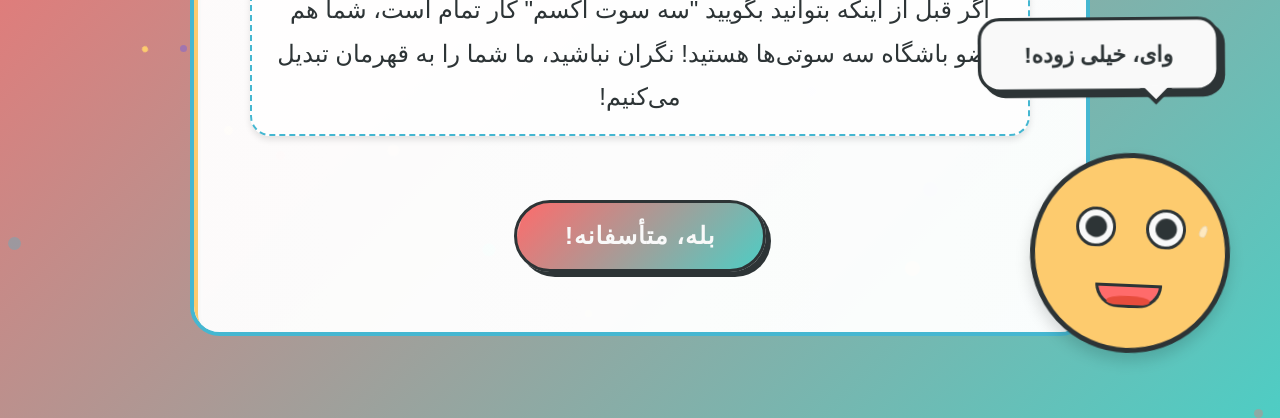
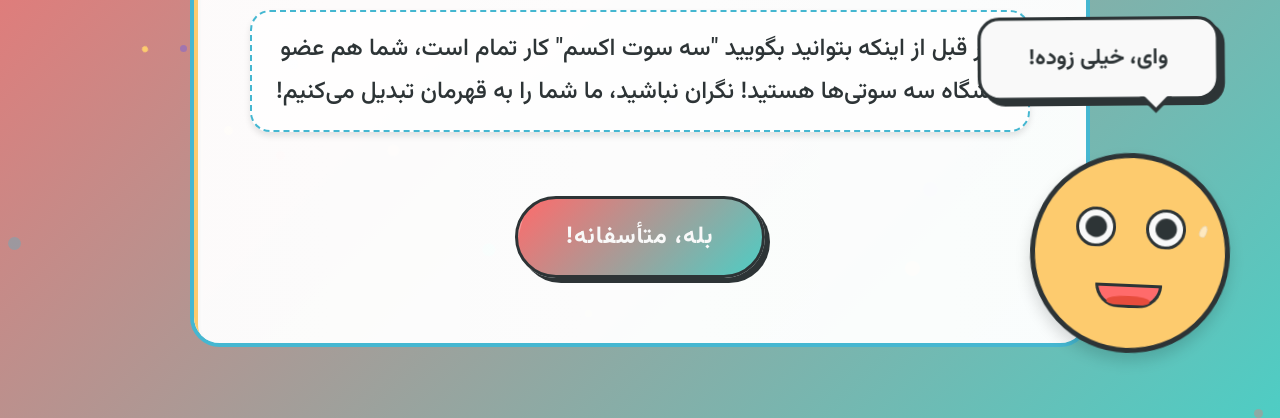
Before and after one commit to Remote-Stream/3sootiha, a plain HTML site: page index.html in a window 1280 px wide. Shown: the part 382-800 px from the top of the page. Drawn offline with Linux system fonts and the light colour scheme.

Commit message:
Update index.html

```diff
--- a/index.html
+++ b/index.html
@@ -17,6 +17,7 @@
     <meta name="twitter:title" content="سه سوت اکسم - درمان زودانزالی">
     <meta name="twitter:description" content="با روش‌های علمی و طبیعی سه سوت اکسم، مشکل زودانزالی را حل کنید و اعتماد به نفس خود را تقویت کنید!">
     <meta name="twitter:image" content="/images/twitter-image.png">
+    <link href="https://fonts.googleapis.com/css2?family=Vazirmatn:wght@300;400;500;700;900&display=swap" rel="stylesheet">
     <link rel="icon" type="image/png" href="/Favicon.png">
     <link rel="canonical" href="https://www.sesootexm.com">
     <title>سه سوت اکسم - درمان زودانزالی</title>
```
